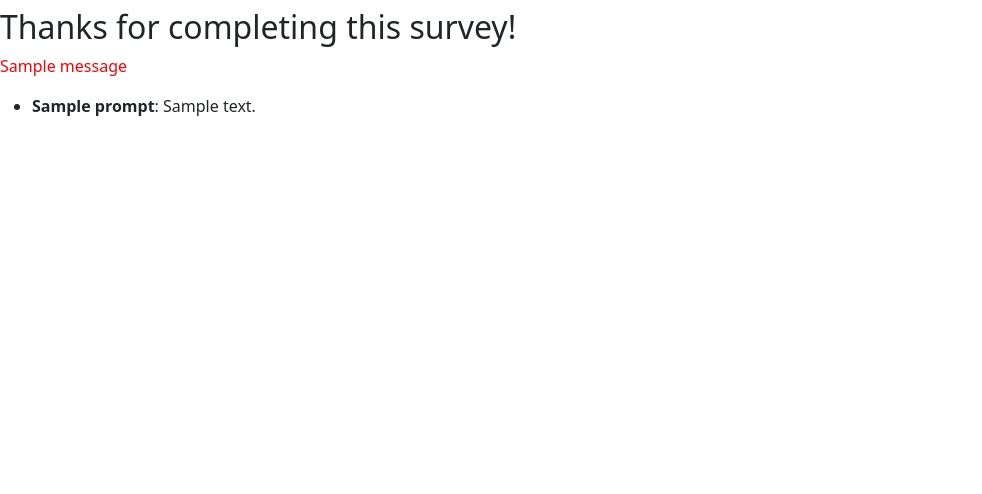
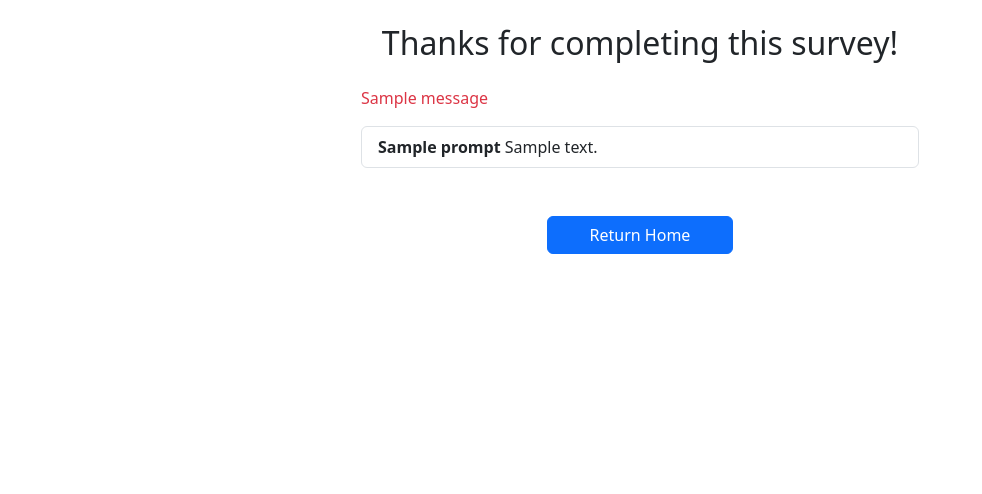
Before and after one commit to nathanrydel/flask-survey, a Flask app: template templates/completion.html in a window 1280 px wide. Shown: the part 96-590 px from the top of the page, without its empty margins (0-982 px from the left). Run offline with Flask 3, Linux system fonts and the light colour scheme; the template is opened without the code that fills it: most values are stand-ins (such as "Sample title", 1, 10 or a date in 2020); one stand-in notice (Sample message) is shown.

Commit message:
updated styling and jinja for completed surveys page

```diff
--- a/templates/completion.html
+++ b/templates/completion.html
@@ -1,17 +1,21 @@
 {% extends 'base.html' %}
 
 {% block content %}
+<div class="container">
+  <h2 class="mt-4 text-center">Thanks for completing this survey!</h2>
+  <div class="col-4 col-lg-6 mx-auto mt-4">
+    {% for msg in get_flashed_messages() %}
+    <p class="text-danger">{{ msg }}</p>
+    {% endfor %}
 
-<h2>Thanks for completing this survey!</h2>
-
-{% for msg in get_flashed_messages() %}
-<p style="color: red">{{ msg }}</p>
-{% endfor %}
-
-<ul>
-  {% for i in range(questions | length) %}
-  <li><b>{{ questions[i].prompt }}</b>: {{ answers[i] }}</li>
-  {% endfor %}
-</ul>
-
+    <ul class="list-group">
+      {% for i in range(questions | length) %}
+      <li class="list-group-item">
+        <span class="fw-bold">{{ questions[i].prompt }}</span> {{ answers[i] }}
+      </li>
+      {% endfor %}
+    </ul>
+  </div>
+  <a href="{{ url_for('return_home')}}" class="btn btn-primary my-5 mx-auto d-block col-lg-2">Return Home</a>
+</div>
 {% endblock %}
```
